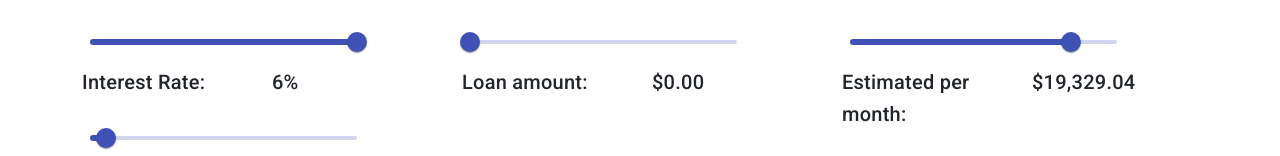
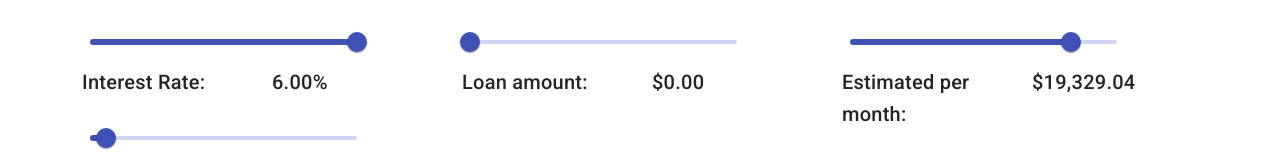
Before and after one commit to p-swantek/mortgage-calculator, an Angular app: page /mortgage in a window 1280 px wide. Shown: the part 130-286 px from the top of the page. Built offline with nearby package versions, Linux system fonts and the light colour scheme.

Commit message:
update to use percentage pipe for interest rate formatting

```diff
--- a/src/app/mortgage/components/mortgage-calculator/mortgage-calculator.component.html
+++ b/src/app/mortgage/components/mortgage-calculator/mortgage-calculator.component.html
@@ -52,10 +52,10 @@
             <h2>Interest Rate:</h2>
           </div>
           <div class="col">
-            <h2>{{ formGroup.get("interestRate").value }}%</h2>
+            <h2>{{ formGroup.get("interestRate").value | percent: '1.2-2'}}</h2>
           </div>
         </div>
-        <mat-slider [step]="0.01" [min]="0" [max]="100">
+        <mat-slider [step]="0.0001" [min]="0" [max]="1">
           <input matSliderThumb formControlName="interestRate" />
         </mat-slider>
       </div>
--- a/src/app/mortgage/components/mortgage-calculator/mortgage-calculator.component.ts
+++ b/src/app/mortgage/components/mortgage-calculator/mortgage-calculator.component.ts
@@ -9,7 +9,7 @@ import { Subject, combineLatest, startWith, takeUntil } from 'rxjs';
 
 const INITIAL_PURCHASE_PRICE = 3000000;
 const INITIAL_REPAYMENT_TIME = 25;
-const INITIAL_INTEREST_RATE = 6;
+const INITIAL_INTEREST_RATE = 0.06;
 
 @Component({
   selector: 'mortgage-calculator',
--- a/src/app/mortgage/mortgage-calculator.service.ts
+++ b/src/app/mortgage/mortgage-calculator.service.ts
@@ -9,7 +9,7 @@ export class MortgageCalculatorService {
   calculateMonthlyPayment(purchasePrice: number, downPayment: number, interestRate: number, repaymentTime: number): number {
     const principal = Math.max(purchasePrice - downPayment, 0);
     const numPayments = repaymentTime * 12;
-    const monthlyInterestRate = interestRate / 100 / 12;
+    const monthlyInterestRate = interestRate / 12;
     if (monthlyInterestRate === 0) {
       return principal / numPayments;
     }
```
